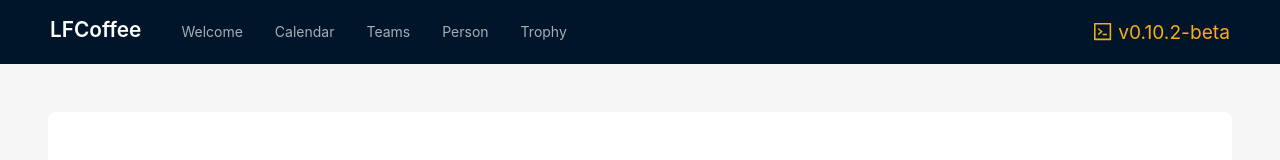
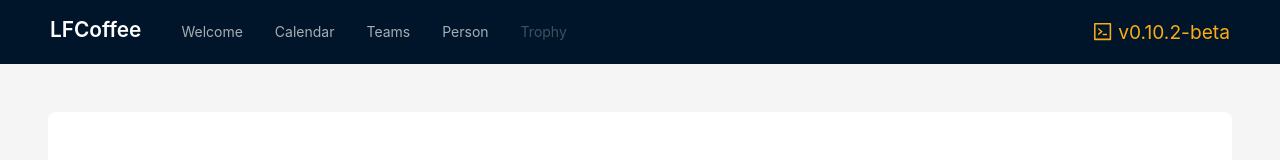
Before and after one commit to xkaing/LFCoffee, a React (Vite) app: page / in a window 1280 px wide. Shown: the top 160 px of the page. Built offline with nearby package versions, Linux system fonts and the light colour scheme.

Commit message:
feat:设置路由不可点击

```diff
--- a/src/Layout/HomeLayout.jsx
+++ b/src/Layout/HomeLayout.jsx
@@ -18,20 +18,20 @@ const items = [
   },
   {
     key: "teams",
-    // label: "Chart",
     label: <Link to={`/teams`}>Teams</Link>,
-    disabled: false,
   },
   {
     key: "person",
-    // label: "Person",
     label: <Link to={`/person`}>Person</Link>,
-    disabled: false,
   },
   {
     key: "xk-trophies-js-demo",
-    label: <Link to={`/xk-trophies-js-demo`}>Trophy</Link>,
-    disabled: false,
+    label: (
+      <Link to={`/xk-trophies-js-demo`} className={"disabled-link"}>
+        Trophy
+      </Link>
+    ),
+    disabled: true,
   },
 ];
 const HomeLayout = () => {
--- a/src/index.css
+++ b/src/index.css
@@ -24,6 +24,11 @@ body {
 .ant-timeline p{
   margin: 0;
 }
+.disabled-link {
+  pointer-events: none;
+  cursor: not-allowed;
+  /* opacity: 0.5; 可选，降低透明度以显示禁用状态 */
+}
 
 /* @media (prefers-color-scheme: light) { */
   :root {
```
